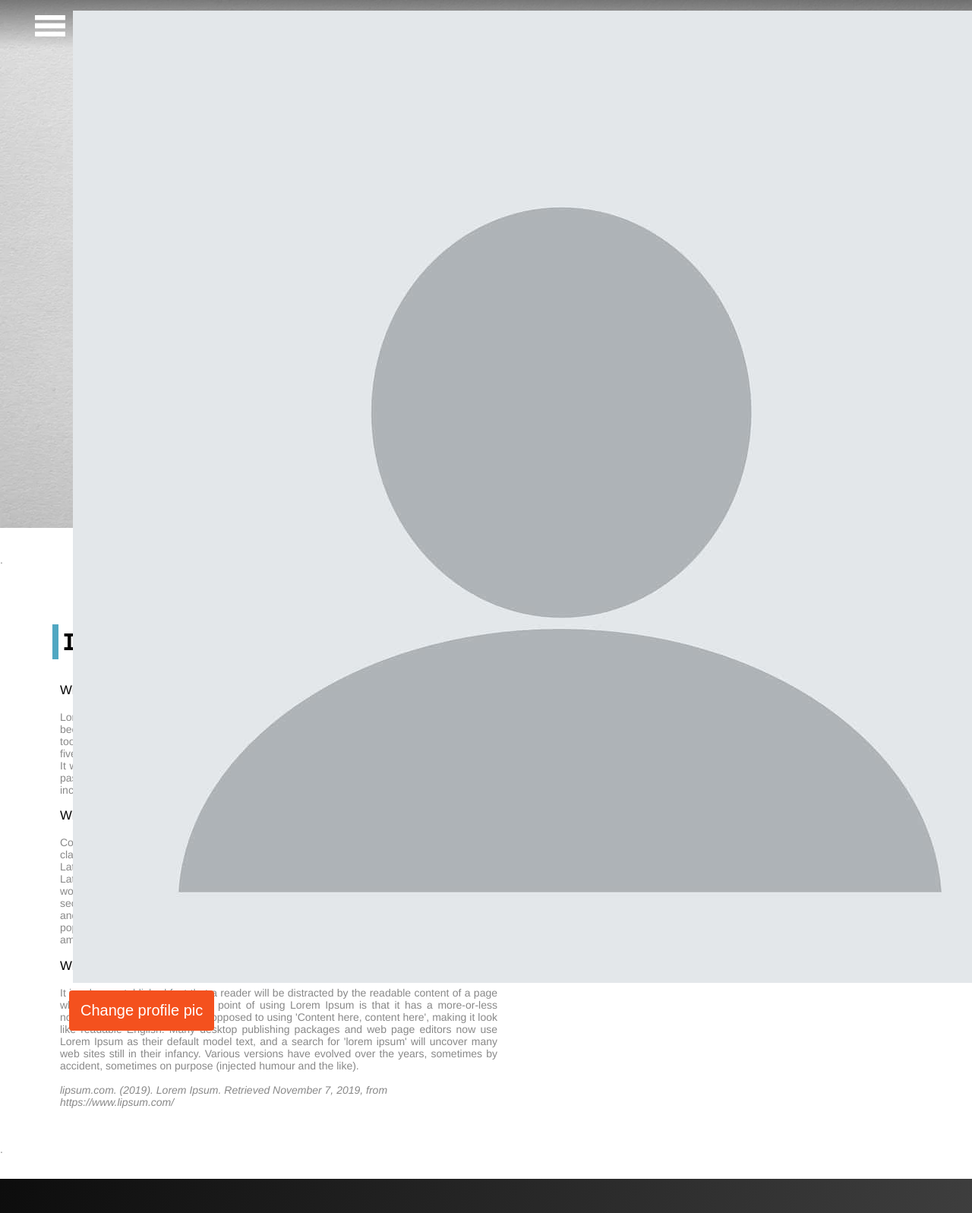
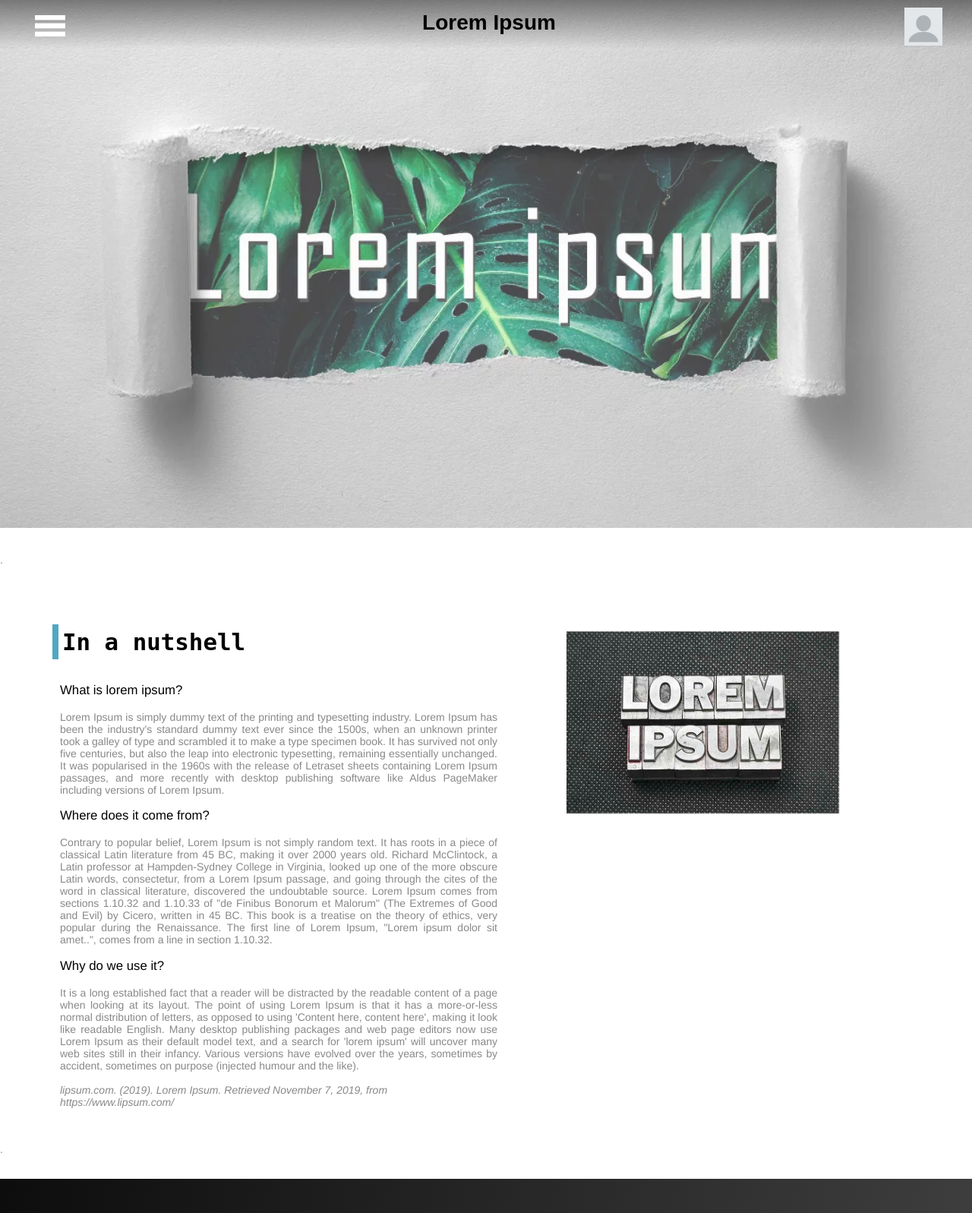
Before and after one commit to KaspervanM/TheLoremIpsum, a PHP site: page /index.php in a window 1280 px wide; the page is wider, and only the part inside the window is pictured. Shown: the top 1597 px of that part at 76% size. Run offline with PHP 8.4, Linux system fonts and the light colour scheme; the visitor is signed in with stand-in values (Sample User, id 1); some libraries are stand-ins or nearby versions.

Commit message:
Update css.css

```diff
--- a/css/css.css
+++ b/css/css.css
@@ -26,8 +26,9 @@
 	color: #888;
 	font-size: 14px;
 }
-*:focus{
-    outline: 1px solid red;
+:focus{
+    /*outline: 1px solid red;*/
+    outline: none;
 }
 *::selection{
     background-color: red;
@@ -90,27 +91,77 @@
   font-size: 2.5em;
   vertical-align:middle;
 }
-.cont_google{
+
+.nav_box{
     top:0;
     position: absolute;
+    right: 0;
     display: block;
     margin: auto;
-    width: 100%;
-    height: 100%;
-	z-index: -1;
+    width: 10vw;
+    min-width:70px;
+    height: 65px;
+    overflow:hidden;
+    z-index:1;
+    transition: height 1s;
+}
+
+.nav_box #changePic{
+    background-color: rgba(88, 88, 88, .2);
+    transition: background-color .5s;
+    color: black;
+    display: none;
+    height: auto;
+    width: 80px;
+	font-size: 14px;
+    border-radius: 4px;
+    border-width:2px;
+    border-style:solid;
+    border-color:black;
+    text-align: center;
+    cursor: pointer;
+    margin:auto;
+}
+.nav_box_logged-in:hover{
+    height:160px;
+}
+
+.nav_box_logged-in #changePic:hover{
+    background-color: rgba(111, 111, 111, 1);
+}
+
+.loginButton{
+    padding: 10px;
+	right: 0;
+	width:100px;
+	display:block;
+	background:black;
+	margin-top:10px;
+}
+
+.loginButton:hover, .loginButton:focus{
+    background-color: whitesmoke;
+    color: black;
 }
 
 #profile-picture {
+    display:block;
+    z-index:2;
     padding: 10px;
-	float: right;
+    cursor:pointer;
+    margin:auto;
+	width: 50px;
+	height: 50px;
+    object-fit: cover;
+    object-position: 50% 50%; /* try 20px 10px */
 }
 #logout {
     display: none;
 }
+#changePic {
+    display: none;
+}
 .g-signin2 {
-    padding: 15px;
-	float: right;
-    margin-right: 1%;
     width: 100px;
     height: 20px;
 }
```
